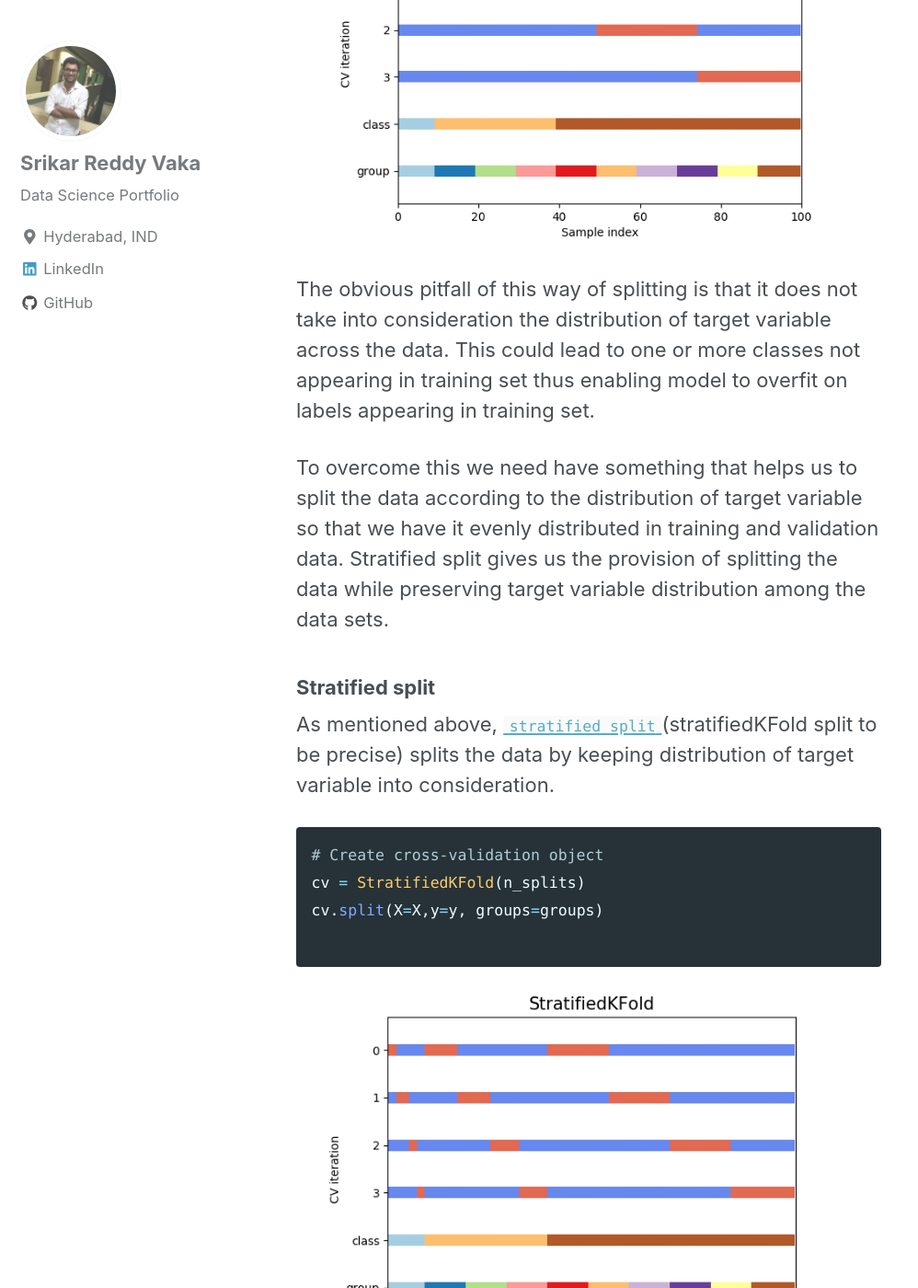
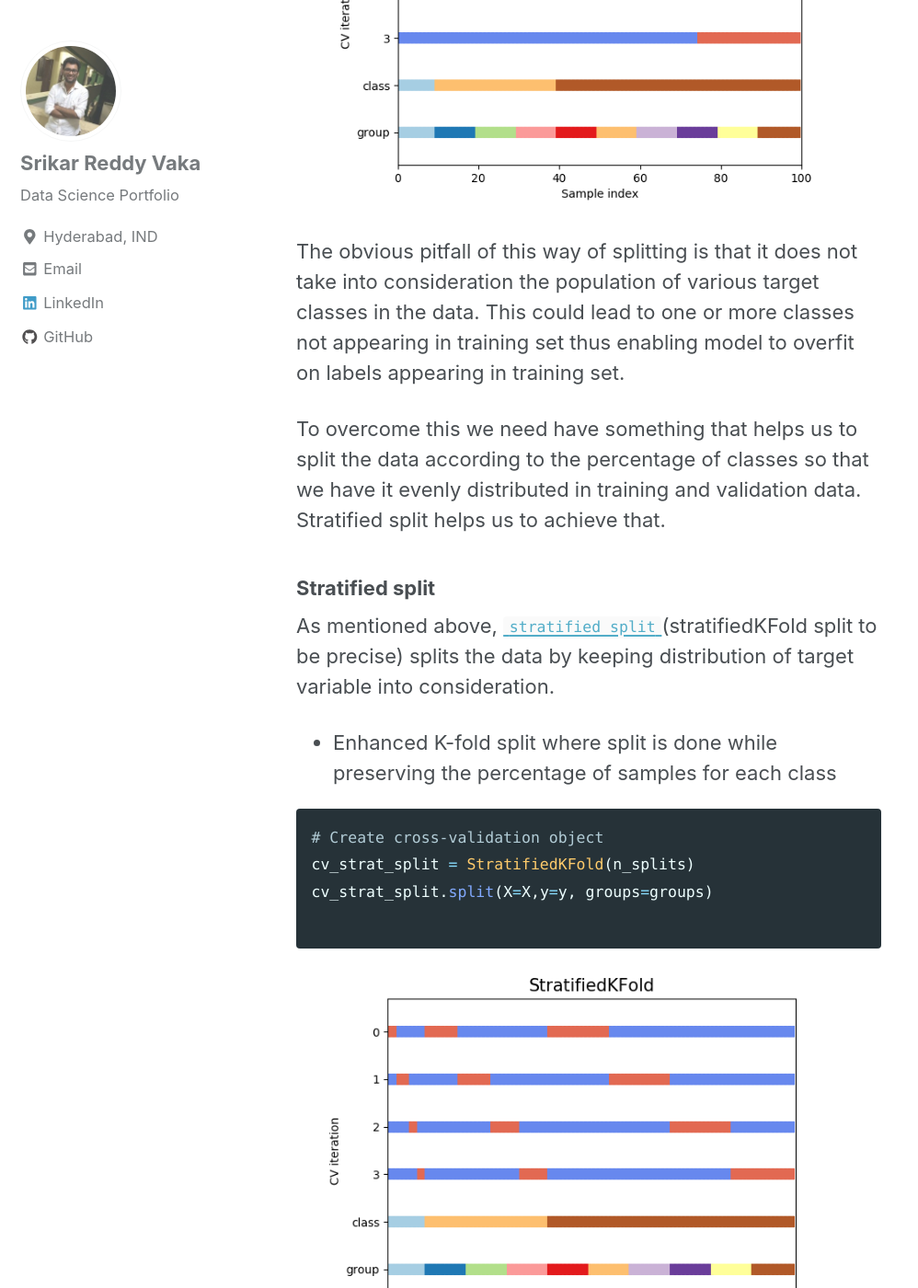
Before and after one commit to srikarvaka/srikarvaka.github.io, a Jekyll site: the page built from _posts/2019-02-01-Cross-validation.md, in a window 1280 px wide and 1400 px high, scrolled down 3863 px. Shown: the whole window at 92% size, without its empty margins (0-998 px from the left). Built offline with Jekyll 4.4.1, drawn with Linux system fonts in a browser that asks for light colours; nearby versions of some CDN libraries; some of the changed text lies outside the part shown.

Commit message:
modified second post

````diff
--- a/_config.yml
+++ b/_config.yml
@@ -12,7 +12,7 @@
 title                    : "Data Science Portfolio"
 title_separator          : "-"
 name                     : "Srikar Reddy Vaka"
-description              : "Data Science Journey"
+description              : "description"
 url                      : # the base hostname & protocol for your site e.g. "https://mmistakes.github.io"
 baseurl                  : # the subpath of your site, e.g. "/blog"
 repository               : # GitHub username/repo-name e.g. "mmistakes/minimal-mistakes"
@@ -88,7 +88,7 @@
   avatar           : "/images/profile.jpg" # path of avatar image, e.g. "/assets/images/bio-photo.jpg"
   bio              : "Data Science Portfolio"
   location         : "Hyderabad, IND"
-  email            :
+  email            :  vakasrikar@gmail.com
   uri              :
   home             : # null (default), "absolute or relative url to link to author home"
   bitbucket        :
@@ -250,7 +250,7 @@
       layout: single
       author_profile: true
       read_time: true
-      comments: # true
+      comments:  true
       share: true
       related: true
   # _pages
--- a/_posts/2019-02-01-Cross-validation.md
+++ b/_posts/2019-02-01-Cross-validation.md
@@ -1,7 +1,7 @@
 ---
 title: "Cross-Validation: Why and how to do it"
 date: 2019-01-29
-tags: [data wrangling, data science, messy data]
+tags: [Model Selection, Data Science, overfitting]
 categories: Model-evaluation
 header:
   image: "/images/cvimage.jpeg"
@@ -20,8 +20,7 @@
 The above mentioned scenario is just one such case where model performs well on training set and does badly on validation/testing set. Overfit or underfit can also occur when we chose an imperfect model to fit data. An imperfect model is anything that is not supposed to work well on the kind of data we have, although it can perform well on other data sets. This happens because algorithms are built with some specific data format in mind, and is not supposed to fit any kind of data equally well.
 
 All our efforts will go in drain after spending lots of time on data munging and model building only to realize that the model is near to useless. We need
-to have some early indicator informing if the model is overfitting. This is where validation accuracy comes into picture and helps identify overfitting before its too late. Low accuracy on validation set upon fitting the model on it is an indicator of overfitting and it's time we either for a different mode or engineer the data again. We need a model that's good, not the
-one that looks good.
+to have some early indicator informing if the model is overfitting. This is where validation accuracy comes into picture and helps identify overfitting before its too late. Low accuracy on validation set upon fitting the model on it is an indicator of overfitting and it's time we either for a different mode or engineer the data again. We need a model that's good, not the one that looks good.
 
 ## Different ways to get CV data sets
 
@@ -30,14 +29,12 @@
 need to create training and validation sets.
 
 In this article, I shall briefly discuss about some the commonly used Cross-Validation (CV) objects offered by sklearn and will explain their properties.
-There are three major kinds of splits, Linear, shuffle and stratified split.
+There are three major kinds of splits, Linear, stratified and shuffle split.
 
 ### Linear split
 
 * Data is split based on the ratio passed as hyper-parameter
-
 * Indexes of data points in subsamples follow same order as that in original data
-
 * Doesn't take distribution of target labels into consideration during split
 
 Example : [`KFold split`][kfold]
@@ -69,31 +66,61 @@
 <img src="{{ site.url }}{{ site.baseurl }}/images/cv_post/kfold.PNG" alt="K-fold split">
 
 
-The obvious pitfall of this way of splitting is that it does not take into consideration the distribution of target variable across the data. This could lead to one or more classes not appearing in training set thus enabling model to overfit on labels appearing in training set.
+The obvious pitfall of this way of splitting is that it does not take into consideration the population of various target classes in the data. This could lead to one or more classes not appearing in training set thus enabling model to overfit on labels appearing in training set.
 
-To overcome this we need have something that helps us to split the data according to the distribution of target variable
-so that we have it evenly distributed in training and validation data. Stratified split gives us the provision of splitting
-the data while preserving target variable distribution among the data sets.
+To overcome this we need have something that helps us to split the data according to the percentage of classes
+so that we have it evenly distributed in training and validation data. Stratified split helps us to achieve that.
 
 ### Stratified split
 
 As mentioned above, [`stratified split`][skf](stratifiedKFold split to be precise) splits the data by keeping distribution of target variable into consideration.
 
+* Enhanced K-fold split where split is done while preserving the percentage of samples for each class
+
 ```python
 # Create cross-validation object
-cv = StratifiedKFold(n_splits)
-cv.split(X=X,y=y, groups=groups)
+cv_strat_split = StratifiedKFold(n_splits)
+cv_strat_split.split(X=X,y=y, groups=groups)
 
 ```
 
 <img src="{{ site.url }}{{ site.baseurl }}/images/cv_post/startkfold.PNG" alt="StratifiedK-fold split">
 
 
+There is still the  issue of splitting data linearly. It would be better if we can somehow split the data while preserving
+the population of classes in training and validation sets.
+
+### Shuffle split
+
+* [`Shuffle split`][shspl] splits the by randomly picking indexes from pool of available data (not in order)
+* [`Stratified shuffle split`][sssplit] shuffles the data like above while preserving the percentage of classes
+in the distributed data
+* Stratified shuffle split is particularly helpful if there is large disparity between the population of classes in
+ the dataset
+
+ ```python
+
+#Shuffle split
+cv_shuff_split = ShuffleSplit(n_splits, test_size=.25, random_state=0)
+cv_shuff_split.split(X=x)
+
+#Stratified shuffle split
+cv_start_shuff = StratifiedShuffleSplit(n_splits, test_size=0.25, random_state=0)
+cv_start_shuff.split(X=x)
+
+ ```
+
+<figure class="half">
+    <a href="{{ site.url }}{{ site.baseurl }}/images/cv_post/shuffsplit.PNG"><img src="{{ site.url }}{{ site.baseurl }}/images/cv_post/shuffsplit.PNG"></a>
+    <a href="{{ site.url }}{{ site.baseurl }}/images/cv_post/stratsuff.PNG"><img src="{{ site.url }}{{ site.baseurl }}/images/cv_post/stratsuff.PNG"></a>
+    <figcaption>Shuffle split (vs) StratifiedShuffle split </figcaption>
+</figure>
+
+
+
 [pd-doc]: http://pandas.pydata.org/pandas-docs/stable/
 [modelsel]: https://scikit-learn.org/stable/modules/classes.html#module-sklearn.model_selection
 [kfold]: https://scikit-learn.org/stable/modules/generated/sklearn.model_selection.KFold.html#sklearn.model_selection.KFold
 [skf]: https://scikit-learn.org/stable/modules/generated/sklearn.model_selection.StratifiedKFold.html#sklearn.model_selection.StratifiedKFold
-[5]: https://pandas.pydata.org/pandas-docs/version/0.23.4/generated/pandas.cut.html
-[6]: https://pandas.pydata.org/pandas-docs/version/0.23.4/generated/pandas.qcut.html
-[7]: https://pandas.pydata.org/pandas-docs/stable/generated/pandas.DataFrame.loc.html
-[8]: https://pandas.pydata.org/pandas-docs/stable/generated/pandas.DataFrame.iloc.html
+[shspl]: https://scikit-learn.org/stable/modules/generated/sklearn.model_selection.ShuffleSplit.html#sklearn.model_selection.ShuffleSplit
+[sssplit]: https://scikit-learn.org/stable/modules/generated/sklearn.model_selection.StratifiedShuffleSplit.html#sklearn.model_selection.StratifiedShuffleSplit
--- a/index.html
+++ b/index.html
@@ -2,5 +2,9 @@
 layout: home
 author_profile: true
 header:
-  image: "/images/index.jpeg"
+  overlay_image: "/images/anotherindex.jpeg"
+  overlay_filter: 0.5 # same as adding an opacity of 0.5 to a black background
+  actions:
+    - label: "More Info"
+      url: "https://unsplash.com"
 ---
````
Also changed, not shown: _pages/about.md (+2 -1 lines), _pages/machinelearning.md (+2 -1 lines), images/anotherindex.jpeg (added), images/cv_post/shuffsplit.png (added), images/cv_post/stratsuff.png (added).
